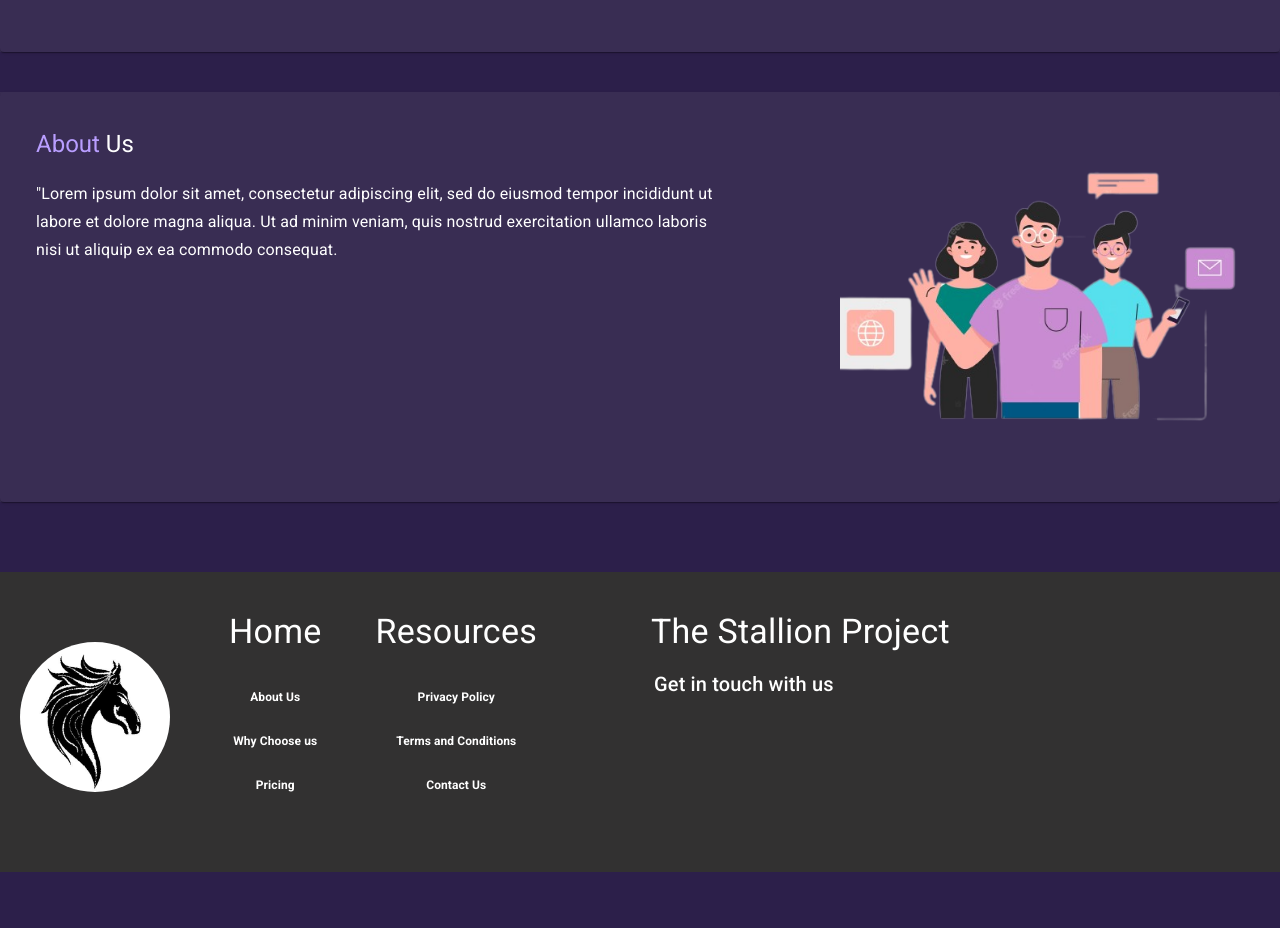
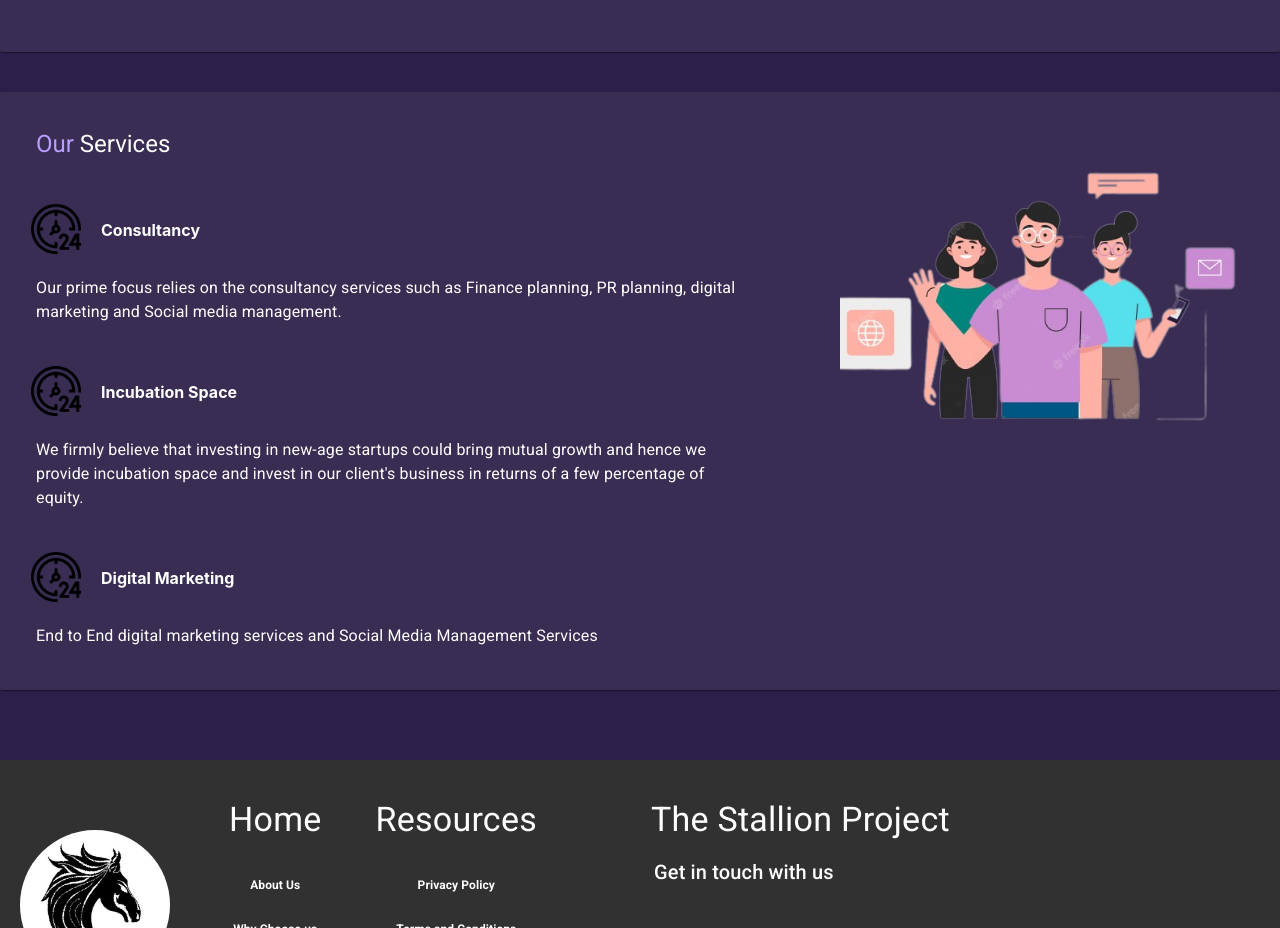
Before and after one commit to jsayyam1/TSP-NEW, a React (Create React App) app: page / in a window 1280 px wide. Shown: the part 1240-2168 px from the top of the page. Built offline with nearby package versions, Linux system fonts and the light colour scheme.

Commit message:
Services Page Modified

```diff
--- a/src/Components/Services.jsx
+++ b/src/Components/Services.jsx
@@ -1,7 +1,8 @@
-import { Box, Card, CardContent, CardMedia, Typography } from '@mui/material'
+import { Box, Card, CardContent, CardMedia, Grid, Typography } from '@mui/material'
 import React from 'react'
 import img from '../Assets/image-removebg-preview (3) 1.png'
 import styled from '@emotion/styled'
+import Q24H from '../Assets/24-hours.png'
 
 const Cdf1 = styled('div')({
   '@media (max-width: 768px)': {
@@ -18,7 +19,10 @@ const Services = () => {
       <Card sx={{ display: 'flex' , bgcolor: 'transparent'}}>
       <CardMedia
         component="img"
-        sx={{width: {xs: '400px', sm:'400px'} , height: {xs: '230px',sm:'330px'} , margin: 5}}
+        sx={{width: {xs: '400px', sm:'400px'} , height: {xs: '230px',sm:'330px'} , margin: 5 , display: {
+          xs: 'none', // Hide on extra small screens
+          sm: 'block', // Show on small screens and above
+        },}}
         image={img}
       />
       <Box sx={{ display: 'flex', flexDirection: 'column' , justifyContent: 'center' }}>
@@ -40,16 +44,43 @@ const Services = () => {
       <Box sx={{ display: 'flex', flexDirection: 'column' , justifyContent: 'center' }}>
         <CardContent sx={{ flex: '1 0 auto' , width: '90%'}}>
           <Typography sx={{color: 'white' , margin: '20px'}} component="div" variant="h5">
-            <span style={{color: '#b99eff'}}>About</span> Us
+            <span style={{color: '#b99eff'}}>Our</span> Services
           </Typography>
-          <Typography margin={'20px'} variant="subtitle1" color="white" component="div">
-          "Lorem ipsum dolor sit amet, consectetur adipiscing elit, sed do eiusmod tempor incididunt ut labore et dolore magna aliqua. Ut ad minim veniam, quis nostrud exercitation ullamco laboris nisi ut aliquip ex ea commodo consequat.
-          </Typography>
+          <Grid sx={{marginLeft: '-9px' , marginTop: '20px'}} container spacing={3}>
+
+                  <Grid sx={{color: 'white'}} item>
+                    <img src={Q24H} height={'50px'} width={'50px'} alt=""/>
+                    <span style={{fontWeight: 'bold' , position:'relative' , left: '20px' , bottom: '18px'}} >Consultancy</span>
+                    <Typography sx={{margin: '18px 5px'}} >Our prime focus relies on the consultancy services such as Finance planning, PR planning, digital marketing and Social media management.</Typography>
+                  </Grid>
+
+                  <Grid sx={{color: 'white'}} item>
+                    <img src={Q24H} height={'50px'} width={'50px'} alt=""/>
+                    <span style={{fontWeight: 'bold' , position:'relative' , left: '20px' , bottom: '18px'}} >Incubation Space</span>
+                    <Typography sx={{margin: '18px 5px'}} >We firmly believe that investing in new-age startups could bring mutual growth and hence we provide incubation space and invest in our client's business in returns of a few percentage of equity.</Typography>
+                  </Grid>
+
+                  <Grid sx={{color: 'white'}} item>
+                    <img src={Q24H} height={'50px'} width={'50px'} alt=""/>
+                    <span style={{fontWeight: 'bold' , position:'relative' , left: '20px' , bottom: '18px'}} >Digital Marketing</span>
+                    <Typography sx={{margin: '18px 5px'}} >End to End digital marketing services and Social Media Management Services</Typography>
+                  </Grid>
+
+          </Grid>
         </CardContent>
       </Box>
       <CardMedia
         component="img"
-        sx={{ width: '400px' , height: '330px' , margin: 5}}
+        // sx={{ width: '400px' , height: '330px' , margin: 5  ,display: {xs: 'none' , sm: 'block'}}}
+        sx={{
+          width: '400px',
+          height: '330px',
+          margin: 5,
+          display: {
+            xs: 'none', // Hide on extra small screens
+            sm: 'block', // Show on small screens and above
+          },
+        }}
         image={img}
         alt="Live from space album cover"
       />
```
